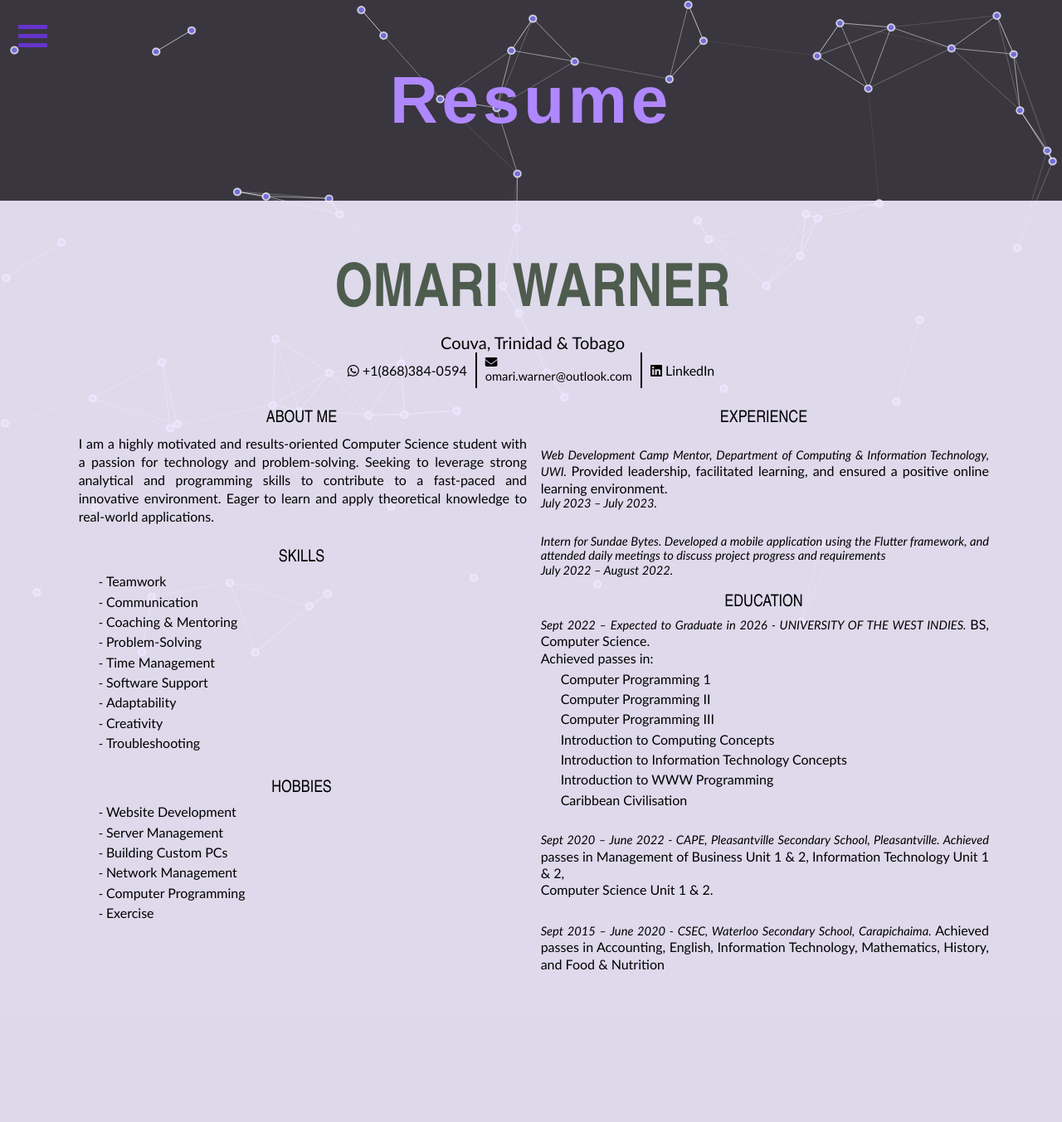
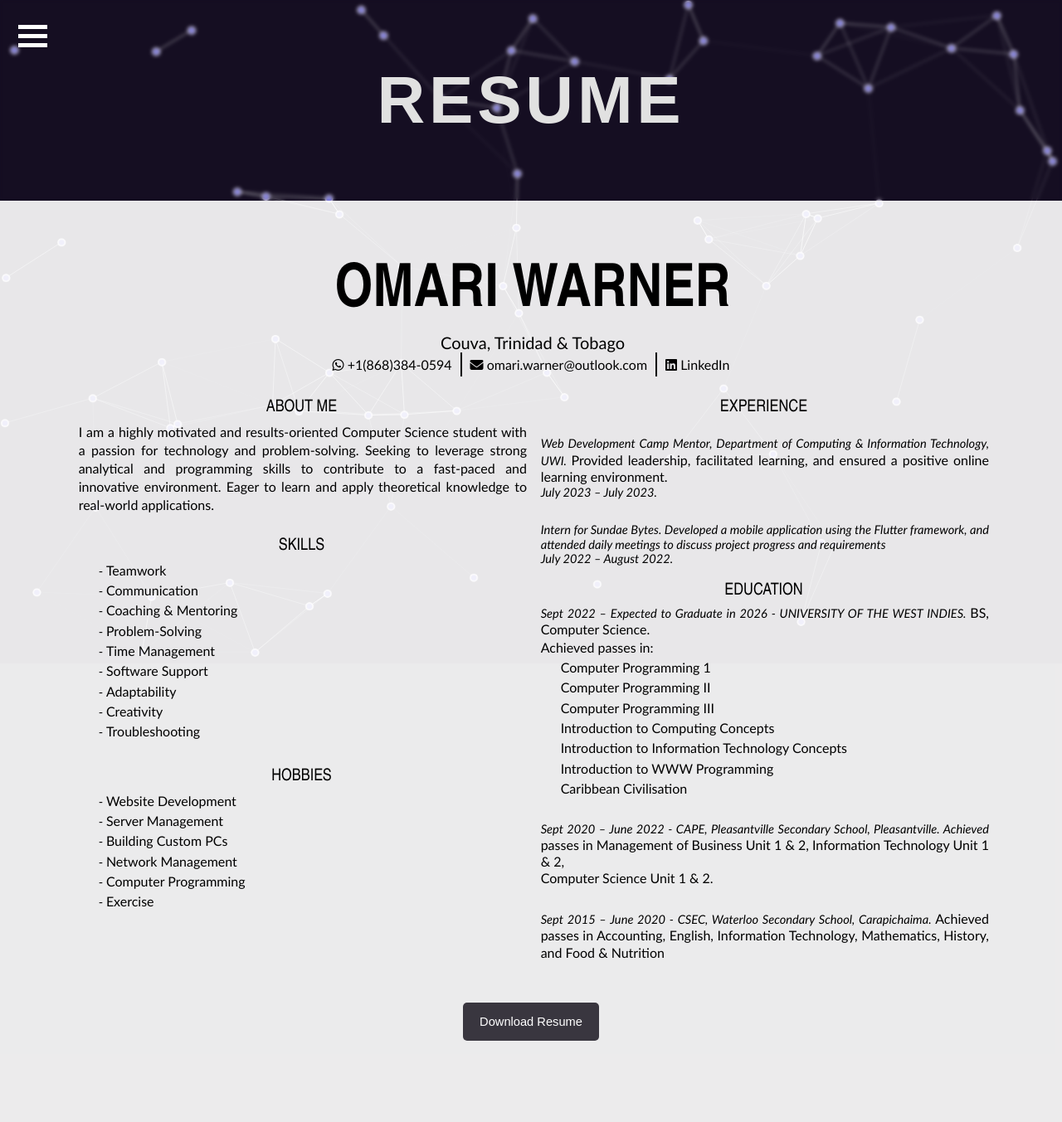
Before and after one commit to omari-war/portfolio_website, a PHP site: page /resume.html in a window 1280 px wide. Shown: the whole page at 83% size. Before the commit the page ends 1170 px from the top, so only its background shows below. Run offline with PHP 8.4, Linux system fonts and the light colour scheme; some libraries are stand-ins or nearby versions.

Commit message:
Fixed your website

```diff
--- a/contact.html
+++ b/contact.html
@@ -18,7 +18,7 @@
     <meta property="og:description"
         content="Omari Warner is a  computer science Student with a passion for software development">
     <title>Contact | Omari Warner</title>
-    <link type="image/x-icon" rel="shortcut icon" href="https://www.omari-war.com/resources/favicon/icon.png">
+    <link type="image/x-icon" rel="shortcut icon" href="/resources/img/logo.ico">
     <link rel="stylesheet" href="/styles/style.css">
     <link rel="stylesheet" href="/styles/menu.css">
     <link rel="stylesheet" href="/styles/contact.css">
@@ -39,7 +39,6 @@
             <div id="mySidepanel" class="sidepanel">
                 <a href="javascript:void(0)" class="closebtn" onclick="closeNav()">×</a>
                 <a href="index.html">Home</a>
-                <a href="about.html">About Me</a>
                 <a href="resume.html">Resume</a>
                 <a href="blog.html">Blog</a>
             </div>
@@ -79,7 +78,7 @@
                             <textarea rows="10" id="message" class="message-input" placeholder="Message *" required></textarea>
                         </div>
 
-                        <button id="submit-btn" type="submit">Submit</button>
+                        <button id="submit-btn" type="submit">SUBMIT</button>
                     </div>
                 </form>
             </div>
--- a/index.html
+++ b/index.html
@@ -16,7 +16,7 @@
   <meta property="og:description"
     content="Omari Warner is a  computer science Student with a passion for software development">
   <title>Home | Omari Warner</title>
-  <link type="image/x-icon" rel="shortcut icon" href="https://www.omari-war.com/resources/favicon/icon.png">
+  <link type="image/x-icon" rel="shortcut icon" href="/resources/img/logo.ico">
   <link rel="stylesheet" href="/styles/style.css">
   <link rel="stylesheet" href="/styles/menu.css">
   <script src="javascript/script.js"></script>
--- /dev/null
+++ b/javascript/resume.js
@@ -0,0 +1,11 @@
+  window.addEventListener('scroll', function () {
+    const resumeSection = document.getElementById('resume');
+    const menuBars = document.querySelectorAll('#men_dis .bar');
+    const resumeTop = resumeSection.offsetTop;
+
+    if (window.scrollY <= resumeTop) {
+      menuBars.forEach(bar => bar.style.backgroundColor = '#ffffff'); // white
+    } else {
+      menuBars.forEach(bar => bar.style.backgroundColor = '#000000'); // black or original color
+    }
+  });
--- a/resume.html
+++ b/resume.html
@@ -18,11 +18,12 @@
     <meta property="og:description"
         content="Omari Warner is a  computer science Student with a passion for software development">
     <title>Contact | Omari Warner</title>
-    <link type="image/x-icon" rel="shortcut icon" href="https://www.omari-war.com/resources/favicon/icon.png">
+    <link type="image/x-icon" rel="shortcut icon" href="/resources/img/logo.ico">
     <link rel="stylesheet" href="/styles/style.css">
     <link rel="stylesheet" href="/styles/menu.css">
     <link rel="stylesheet" href="/styles/resume.css">
     <script src="javascript/script.js"></script>
+    <script src="javascript/resume.js"></script>
 </head>
 <style>
 
@@ -39,11 +40,10 @@
             <div id="mySidepanel" class="sidepanel">
                 <a href="javascript:void(0)" class="closebtn" onclick="closeNav()">×</a>
                 <a href="index.html">Home</a>
-                <a href="about.html">About Me</a>
                 <a href="blog.html">Blog</a>
                 <a href="contact.html">Contact Me</a>
             </div>
-            <h1 id="nav_heading"><a href="#top">Resume</a> </h1>
+
         </nav>
     </header>
 
@@ -73,11 +73,11 @@
                         </td>
                         <td>
                             <a href="mailto:omari.warner@outlook.com" target="_blank" rel="noopener noreferrer">
-                                <span >
+                                    <p>
+                                    <i class="fa fa-envelope"></i>
+                                     omari.warner@outlook.com
+                                     </p>
 
-                                    <i style="display: block;" class="fa fa-envelope"></i>
-                                     omari.warner@outlook.com
-                                </span>
 
                             </a>
                         </td>
@@ -271,10 +271,18 @@
                                 English,
                                 Information Technology, Mathematics, History, and Food &amp; Nutrition</span></p>
                     </div>
+
+                </div>
+
+                    <div class="download-button">
+                        <a href="/resources/Omari_Warner_Resume.pdf" target="_blank" rel="noopener noreferrer">
+                            <button class="download-button">Download Resume</button>
+                        </a>
                     </div>
 
 
             </div>
+
         </div>
     </main>
     <footer>
--- a/styles/blog.css
+++ b/styles/blog.css
@@ -7,3 +7,7 @@ h3{
     font-weight: 600;
     text-align: center;
 }
+
+body{
+    overflow: hidden;
+}
--- a/styles/menu.css
+++ b/styles/menu.css
@@ -4,7 +4,8 @@
   z-index: 1;
   top: 0;
   left: 0;
-  background-color: #f2ecfe;
+  background-color: rgba(16, 1, 24, 0.7);
+  backdrop-filter: blur(10px);
   overflow-x: hidden;
   transition: 0.5s;
   padding-top: 60px;
@@ -15,13 +16,13 @@
   text-decoration: none;
   font-size: 25px;
   font-weight: 300;
-  color: #6634cb;
+  color: #ffffff;
   display: block;
   text-align: center;
 }
 
 .sidepanel a:hover {
-  color: #2d0f69;
+  color: #fefefe;
   font-weight: 600;
 }
 
@@ -34,12 +35,16 @@
   font-weight: 300;
 }
 
+body>header>nav{
+ z-index: 1000;
+}
 
 body>header>nav h1{
   font-size: 35px;
+  font-family: 'Outfit', sans-serif;
 }
 body>header>nav h1 a{
-  color: #6634cb;
+  color: #dfdfdf;
 }
 #men_dis{
   cursor: pointer;
@@ -49,8 +54,9 @@ body>header>nav h1 a{
   opacity: 100%;
   width: 35px;
   height: 5px;
-  background-color: #6634cb;
+  background-color: #ffffff;
   margin: 6px 0;
+  z-index: 100;
 }
 #nav_heading{
   transition: filter 0.3s ease-in-out;
@@ -70,9 +76,7 @@ body>header>nav{
   width: 100%;
   background-color: transparent;
 }
-body > header > nav.scrolled {
-  background-color: #39363f; /* Background color on scroll */
-}
+
 @media only screen and (max-width: 700px) {
   body>header>nav{
     padding: 12px 11px;
--- a/styles/resume.css
+++ b/styles/resume.css
@@ -4,7 +4,7 @@
 }
 
 #heading_name {
-    color: #4E5C4E;
+    color: #000000;
     font-family: "Arial Narrow", sans-serif;
     font-style: normal;
     font-weight: 700px;
@@ -15,6 +15,27 @@
     text-indent: 0pt;
     text-align: center;
 
+}
+.download-button {
+    display: flex;
+    justify-content: center;
+    margin-top: 20px;
+    margin-bottom: 20px;
+    padding: 10px;
+
+}
+.download-button button {
+    background-color: #39363F;
+    color: #fff;
+    padding: 15px 20px;
+    border: none;
+    border-radius: 5px;
+    font-size: 1em;
+    cursor: pointer;
+    transition: background-color 0.3s ease;
+}
+.download-button button:hover {
+    background-color: #6b2fe2;
 }
 
 #sub_heading {
@@ -40,6 +61,7 @@ table {
 table td {
     border: 2px solid black;
     padding: 5px 10px;
+    width: auto;
 }
 
 .resume_content {
--- a/styles/style.css
+++ b/styles/style.css
@@ -26,7 +26,7 @@ a{
   z-index: -999;
 }
 #particles_background #canvas1 {
-  background: #39363f;
+  background: #150e22;
 }
 
 #particles_background img {
@@ -157,7 +176,7 @@ a{
 }
 
 .section {
-  background: rgb(241, 236, 254,0.9);
+  background: rgba(255, 255, 255, 0.9);
   padding-top: 24px;
   padding-bottom: 24px;
 }
@@ -167,13 +186,25 @@ a{
   display: flex;
   flex-direction: column;
   align-items: center;
+  backdrop-filter: blur(2px);
 }
 
 .section-title h1 {
   font-size:5rem;
-  color: #af87ff;
+  color: #e1e1e1;
   font-weight: 600;
   letter-spacing: .3rem;
+  text-transform: uppercase;
+  font-weight: 600;
+  font-family: 'Outfit', sans-serif;
+}
+
+.section-title h1:hover {
+  color: white;
+  text-shadow: 0 0 10px #af87ff, 0 0 20px #af87ff, 0 0 30px #af87ff;
+  transition: color 0.3s ease-in-out;
+  filter: brightness(1.2);
+
 }
 @media (max-width: 800px) {
   .section {
```
Also changed, not shown: other parts of styles/style.css (+23 -4 lines), blog.html (+8 -8 lines), styles/contact.css (+7 -6 lines), resources/img/logo.ico (added). Lines whose indentation alone changed are shown as unchanged.
